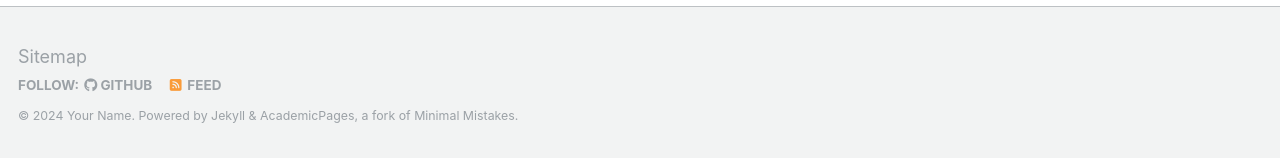
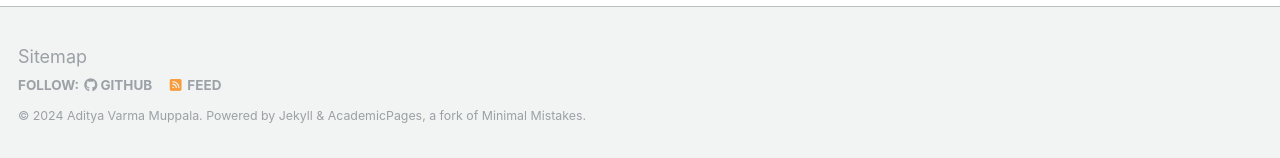
Before and after one commit to AdityaMuppala/adityamuppala.github.io, a Jekyll site: the page built from _pages/about.md, in a window 1280 px wide and 900 px high, scrolled down 2640 px. Shown: the part 739-897 px from the top of the window. Built offline with Jekyll 4.4.1, drawn with Linux system fonts in a browser that asks for light colours; some web fonts are replaced.

Commit message:
Update _config.yml

```diff
--- a/_config.yml
+++ b/_config.yml
@@ -10,11 +10,11 @@
 locale                   : "en-US"
 title                    : "Aditya Varma Muppala"
 title_separator          : "-"
-name                     : &name "Your Name"
-description              : &description "personal description"
-url                      : https://academicpages.github.io # the base hostname & protocol for your site e.g. "https://mmistakes.github.io"
+name                     : &name "Aditya Varma Muppala"
+description              : &description "Graduate student at the University of Michigan"
+url                      : https://adityamuppala.github.io # the base hostname & protocol for your site e.g. "https://mmistakes.github.io"
 baseurl                  : "" # the subpath of your site, e.g. "/blog"
-repository               : "academicpages/academicpages.github.io"
+repository               : "adityamuppala.github.io"
 
 # Site Author - The following control what appear as part of the author content on the side bar.
 #               If a field is blank the icon and link will not appear, otherwise it will be shown.
```
